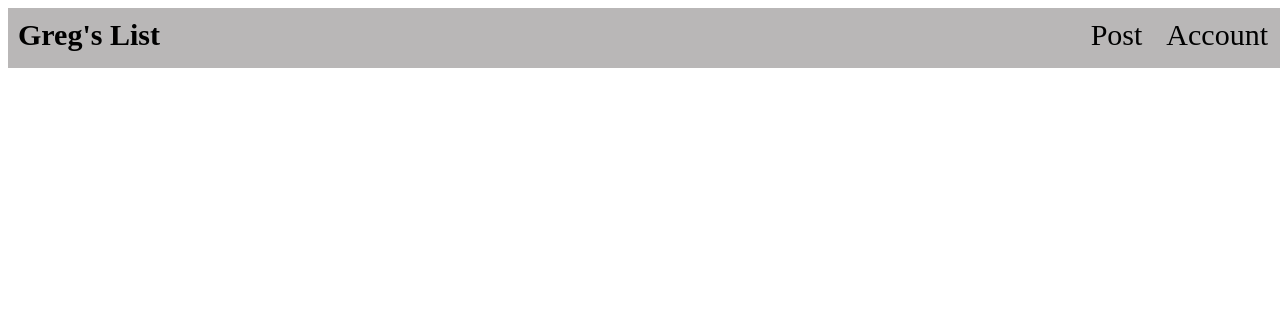
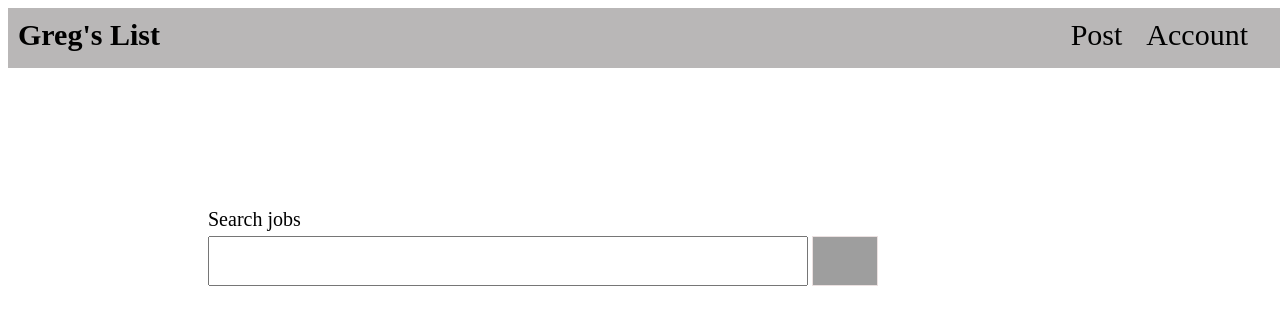
Before and after one commit to fi-ti/GregsList, a plain HTML site: page index.html in a window 1280 px wide. Drawn offline with Linux system fonts and the light colour scheme; grey boxes are pictures that could not be loaded.

Commit message:
Search bar completed

```diff
--- a/index.html
+++ b/index.html
@@ -15,5 +15,14 @@
         <li>Account</li>
       </ul>
     </nav>
+    <main>
+      <section>
+        <form class="search-form">
+          <label for="search-bar">Search jobs</label>
+          <input type="text" id="search-bar" name="search-bar">
+          <img src="https://tf-assets-prod.s3.amazonaws.com/tf-curric/WEB-DEV-001/2.4.6_challenge_design_to_code/magnifying-glass.png" alt="Magnifying icon">
+        </form>
+      </section>
+    </main>
   </body>
 </html>
--- a/style.css
+++ b/style.css
@@ -1,6 +1,10 @@
+body, * {
+  box-sizing: border-box;
+}
+
 nav {
   width: 100%;
-  height: 40px;
+  height: 60px;
   padding: 10px;
   background-color: rgb(185, 183, 183);
   position: fixed;
@@ -28,3 +32,33 @@ nav li {
   margin-right: 20px;
   font-size: 30px;
 }
+
+.search-form {
+
+  height: 270px;
+  display: block;
+  padding-top: 200px;
+  padding-left: 200px;
+}
+
+.search-form label {
+   display: block;
+   margin-bottom: 5px;
+   font-size: 20px;
+
+}
+
+.search-form img {
+  height: 50px;
+  display: inline-block;
+  vertical-align: middle;
+  border: 1px solid rgb(235, 225, 225);
+
+}
+
+.search-form input {
+  height: 50px;
+  width: 600px;
+  display: inline-block;
+  vertical-align:  middle;
+}
```
